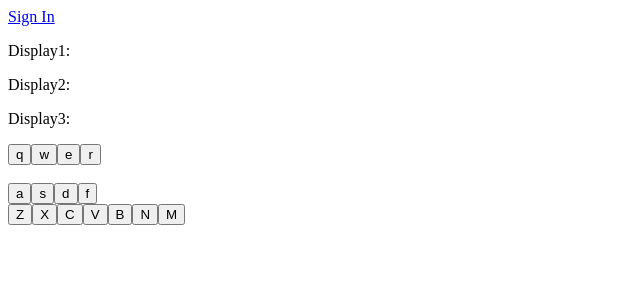
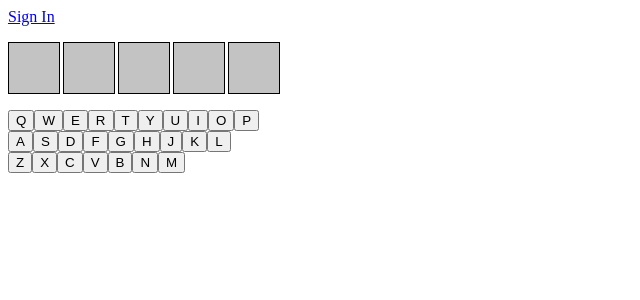
Before and after one commit to bochrap/wordle-clone-next, a Next.js app: page /play in a window 1280 px wide. Shown: the top 300 px of the page, without its empty margins (0-640 px from the left). Built offline with nearby package versions, Linux system fonts and the light colour scheme; no server answers.

Commit message:
redo all rows, add and style displays

```diff
--- /dev/null
+++ b/src/components/Keyboard.css
@@ -0,0 +1,14 @@
+#line {
+  display: flex;
+  gap: 3px;
+}
+
+.display-box {
+  display: flex;
+  justify-content: center;
+  align-items: center;
+  width: 50px;
+  height: 50px;
+  border: 1px solid black;
+  background-color: rgb(195, 195, 195);
+}
--- a/src/components/Keyboard.jsx
+++ b/src/components/Keyboard.jsx
@@ -1,11 +1,16 @@
 "use client";
 import { useState } from "react";
+import "./Keyboard.css";
 
 export default function Keyboard() {
   const [display1, setDisplay1] = useState("");
   const [display2, setDisplay2] = useState("");
   const [display3, setDisplay3] = useState("");
+  const [display4, setDisplay4] = useState("");
+  const [display5, setDisplay5] = useState("");
 
+  const firstRow = ["Q", "W", "E", "R", "T", "Y", "U", "I", "O", "P"];
+  const secondRow = ["A", "S", "D", "F", "G", "H", "J", "K", "L"];
   const thirdRow = ["Z", "X", "C", "V", "B", "N", "M"];
 
   //   function typeInLine(key) {
@@ -19,76 +24,48 @@ export default function Keyboard() {
       setDisplay2(key);
     } else if (display1 !== "" && display2 !== "" && display3 === "") {
       setDisplay3(key);
+    } else if (display1 !== "" && display2 !== "" && display3 !== "" && display4 === "") {
+      setDisplay4(key);
+    } else if (display1 !== "" && display2 !== "" && display3 !== "" && display4 !== "" && display5 === "") {
+      setDisplay5(key);
     }
   }
 
   return (
     <div id="keyboard-container">
-      <p className="display-box">Display1: {display1}</p>
-      <p className="display-box">Display2: {display2}</p>
-      <p className="display-box">Display3: {display3}</p>
+      <div id="line">
+        <p className="display-box">{display1}</p>
+        <p className="display-box">{display2}</p>
+        <p className="display-box">{display3}</p>
+        <p className="display-box">{display4}</p>
+        <p className="display-box">{display5}</p>
+      </div>
 
       <div className="keys-row">
+        {firstRow.map((key, index) => (
           <button
+            key={key}
+            value={key}
             onClick={() => {
-            setDisplay1("q");
+              typeInLine(key);
             }}
           >
-          q
+            {key}
           </button>
+        ))}
+      </div>
+      <div className="keys-row">
+        {secondRow.map((key, index) => (
           <button
+            key={key}
+            value={key}
             onClick={() => {
-            setDisplay1("w");
+              typeInLine(key);
             }}
           >
-          {" "}
-          w
+            {key}
           </button>
-        <button
-          onClick={() => {
-            setDisplay1("e");
-          }}
-        >
-          e
-        </button>
-        <button
-          onClick={() => {
-            setDisplay1("r");
-          }}
-        >
-          r
-        </button>
-      </div>
-      <br />
-      <div className="keys-row">
-        <button
-          onClick={() => {
-            setDisplay1("a");
-          }}
-        >
-          a
-        </button>
-        <button
-          onClick={() => {
-            setDisplay1("s");
-          }}
-        >
-          s
-        </button>
-        <button
-          onClick={() => {
-            setDisplay1("d");
-          }}
-        >
-          d
-        </button>
-        <button
-          onClick={() => {
-            setDisplay1("f");
-          }}
-        >
-          f
-        </button>
+        ))}
       </div>
       <div className="keys-row">
         {thirdRow.map((key, index) => (
```
Lines whose indentation alone changed are shown as unchanged.
